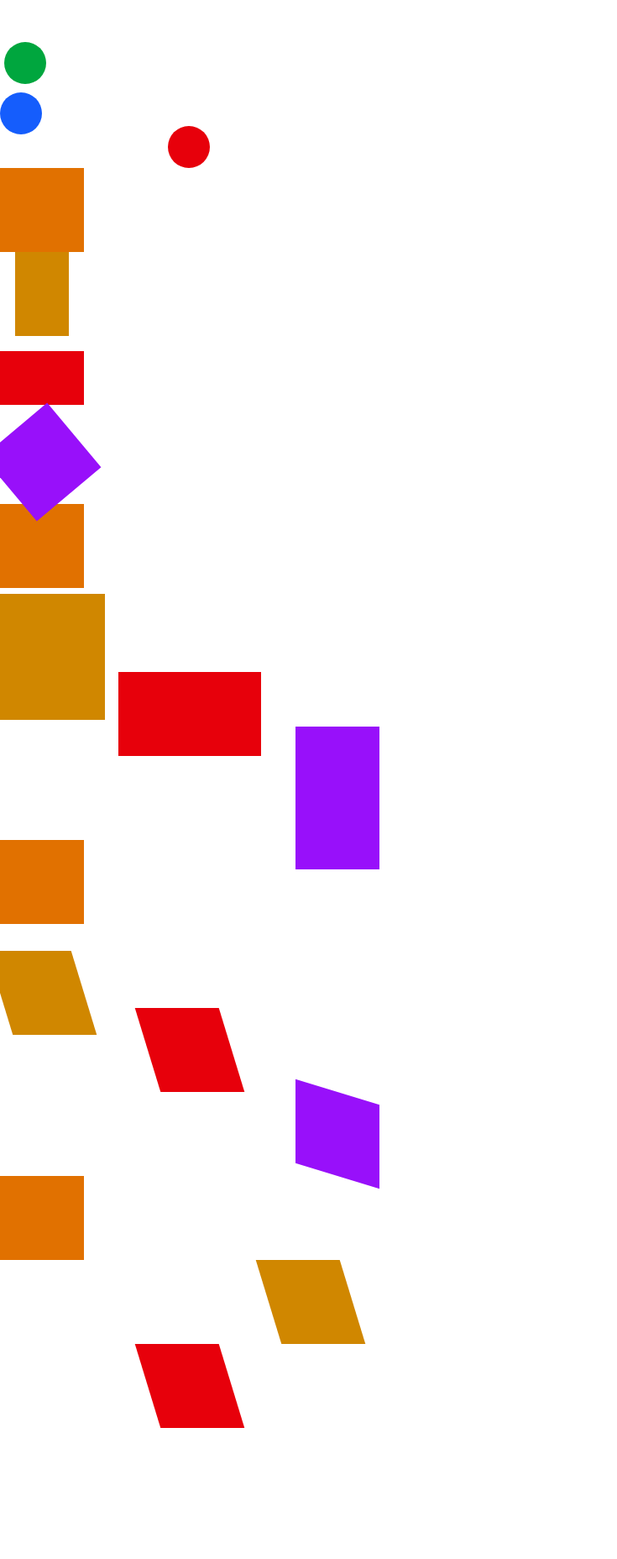
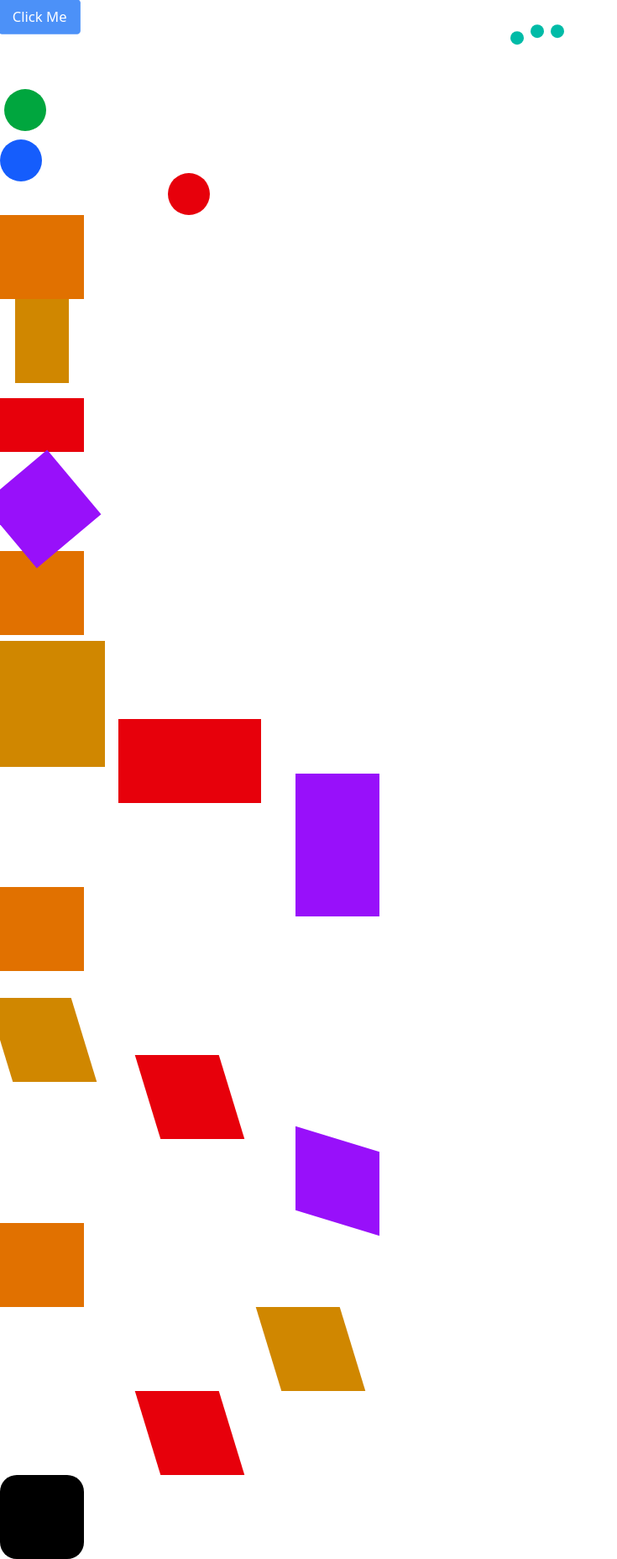
Before and after one commit to GeorgePro888/framer-motion-example, a React (Vite) app: page / in a window 1280 px wide. Shown: the top 1856 px of the page at 84% size, without its empty margins (0-735 px from the left). Before the commit the page ends 1700 px from the top, so only its background shows below. Built offline with nearby package versions, Linux system fonts and the light colour scheme.

Commit message:
keyframes

```diff
--- a/src/App.tsx
+++ b/src/App.tsx
@@ -1,7 +1,11 @@
 import { motion } from "framer-motion"
+import PulsingButton from "./components/PulsingButton";
+import BouncingLoader from "./components/BouncingLoader";
 
 const App = () => {
   return <div>
+    <PulsingButton />
+    <BouncingLoader />
     <motion.div className="box bg-amber-600"  animate={{ x: "100rem" }} />
     <motion.div className="box bg-green-600"  animate={{ x: "10%" }} />
     <motion.div className="box bg-blue-600" animate={{ y: 10 }} />
@@ -34,6 +38,15 @@ const App = () => {
       animate={{ translateX: "11rem", skewX: 17 }}
       transition={{ duration: 4, ease: "easeInOut", delay: 2 }}
     />
+
+    <motion.div className="box1 bg-black"
+      animate={{
+        scale: [1, 2, 3, 4, 1],
+        rotate: [0, 0, 270, 270, 0],
+        borderRadius: ["20%", "20%", "50%", "50%", "20%"],
+       }}
+      transition={{ duration: 4, ease: "easeInOut", delay: 2 }}
+    />
   </div>;
 
 };
--- /dev/null
+++ b/src/components/BouncingLoader.tsx
@@ -0,0 +1,19 @@
+import { motion } from "framer-motion";
+
+const BouncingLoader = () => {
+    return <div className="flex justify-center items-center space-x-2">
+        {[...Array(3)].map((_, index) => (
+            <motion.div key={index} className="w-4 h-4 bg-teal-500 rounded-full"
+                animate={{ y: [0 - 15, 0] }}
+                transition={{
+                    duration: 0.6,
+                    ease: "easeInOut",
+                    repeat: Infinity,
+                    repeatDelay: index * 0.2,
+                }}
+            />
+        ))}
+    </div>
+};
+
+export default BouncingLoader;
--- /dev/null
+++ b/src/components/PulsingButton.tsx
@@ -0,0 +1,15 @@
+import { motion } from "framer-motion";
+
+const PulsingButton = () => {
+    return <motion.button className="px-4 py-2 text-white bg-blue-500 rounded outline-none"
+        animate={{
+            scale: [1, 1.1, 1],
+            backgroundColor: ["#3b82f6", "#60a5fa", "#3b83f6"],
+        }}
+        transition={{ duration: 1, ease: "easeInOut", repeat: Infinity }}
+    >
+        Click Me
+        </motion.button>
+};
+
+export default PulsingButton;
```
